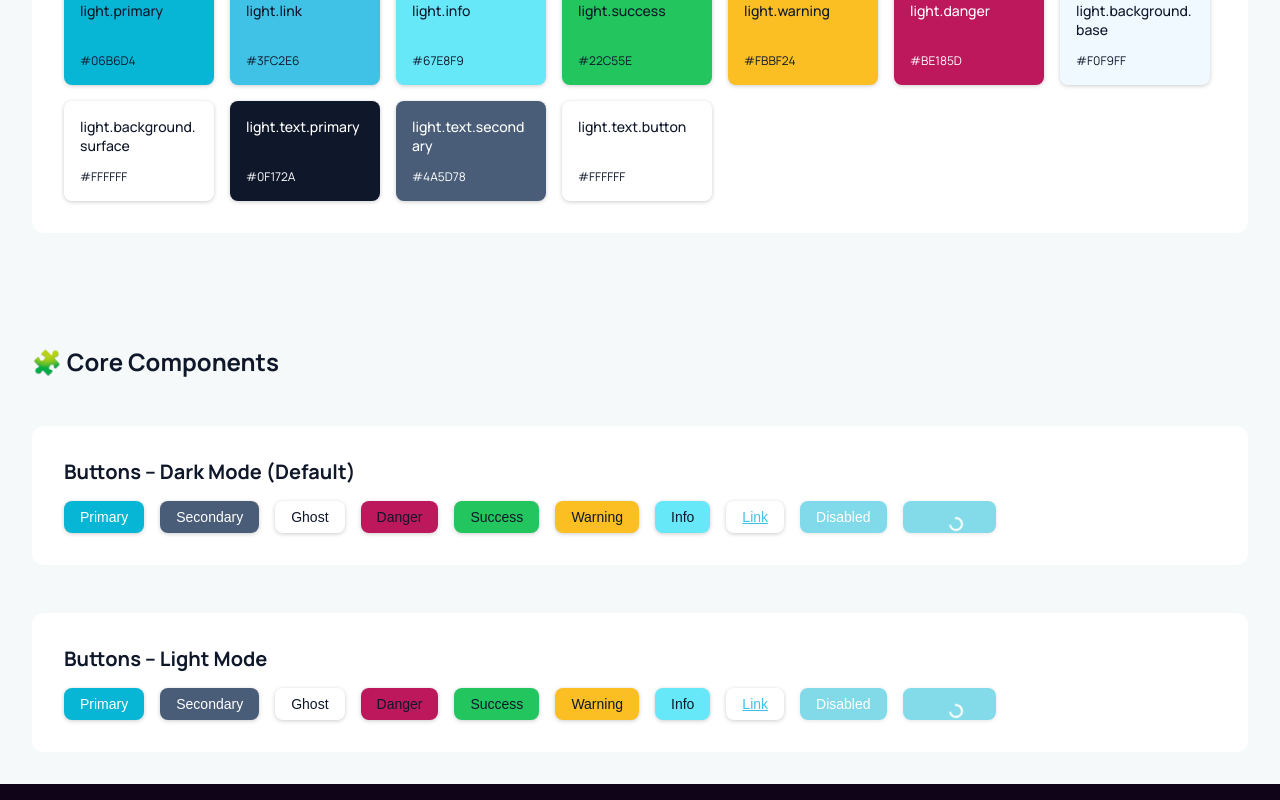
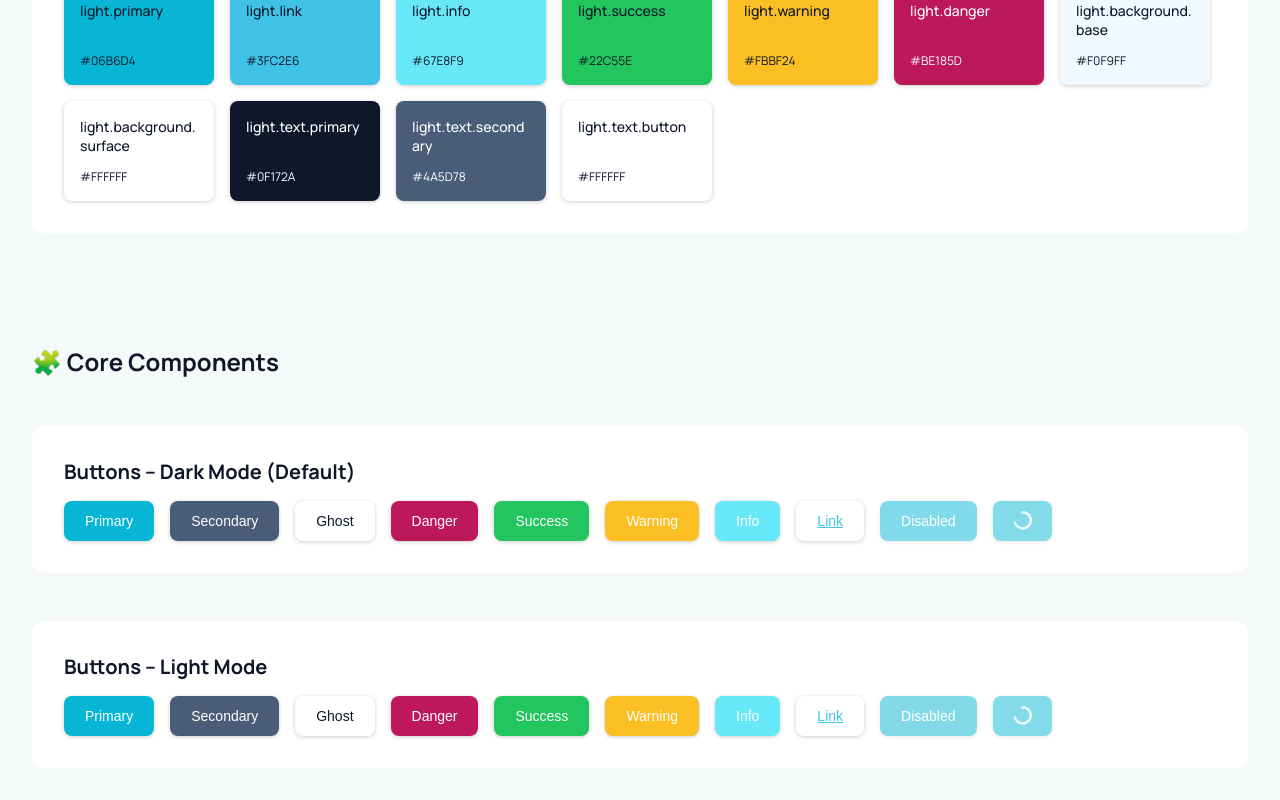
Before and after one commit to jeanetteobr/killua-ui, a React (Vite) app: page / in a window 1280 px wide. Shown: the part 574-1374 px from the top of the page. Built offline with nearby package versions, Linux system fonts and the light colour scheme.

Commit message:
refactor: clean up Button component and finalize Phase 1 improvements

```diff
--- /dev/null
+++ b/src/components/core/Button/Button.css
@@ -0,0 +1,86 @@
+.kui-btn {
+  display: flex;
+  align-items: center;
+  justify-content: center;
+  position: relative;
+  padding: 0.5em 1.5em;
+  border-radius: var(--radius-md);
+  font-size: var(--font-size-sm);
+  font-weight: 500;
+  box-shadow: var(--elevation-sm);
+  transition: all 0.2s ease;
+  border: none;
+  cursor: pointer;
+  outline: none;
+  min-height: 40px;
+}
+
+.kui-btn--fullWidth {
+  width: 100%;
+}
+
+.kui-btn--primary {
+  background: var(--color-primary);
+  color: #fff;
+}
+.kui-btn--secondary {
+  background: var(--color-secondary);
+  color: #fff;
+}
+.kui-btn--ghost {
+  background: transparent;
+  color: var(--text-primary);
+}
+.kui-btn--danger {
+  background: var(--color-danger);
+  color: #fff;
+}
+.kui-btn--success {
+  background: var(--color-success);
+  color: #fff;
+}
+.kui-btn--warning {
+  background: var(--color-warning);
+  color: #fff;
+}
+.kui-btn--info {
+  background: var(--color-info);
+  color: #fff;
+}
+.kui-btn--link {
+  background: transparent;
+  color: var(--color-link);
+  text-decoration: underline;
+  font-weight: var(--font-weight-medium);
+}
+
+.kui-btn--disabled,
+.kui-btn--loading {
+  cursor: not-allowed;
+  opacity: 0.5;
+}
+
+.kui-btn__spinner {
+  width: 1.25em;
+  height: 1.25em;
+  border: 2px solid currentColor;
+  border-right-color: transparent;
+  border-radius: 50%;
+  animation: spin 1s linear infinite;
+  display: inline-block;
+}
+
+.kui-btn__content {
+  display: inline-block;
+}
+
+/*
+  Visually hide button content when loading, but keep it accessible for screen readers.
+  This ensures the spinner is perfectly centered and the button size is preserved.
+  Pattern is widely used in accessible design systems.
+*/
+.kui-btn__content--hidden {
+  position: absolute;
+  left: -9999px;
+  visibility: hidden;
+}
--- a/src/components/core/Button/index.tsx
+++ b/src/components/core/Button/index.tsx
@@ -1,5 +1,6 @@
 import React, { forwardRef } from "react";
 import { ButtonProps, ButtonVariant } from "./Button.types";
+import './Button.css';
 
 const variantBgColors: Record<ButtonVariant, string> = {
   primary: "var(--color-primary)",
@@ -93,6 +94,16 @@ export const Button = forwardRef<HTMLButtonElement, ButtonProps>(({
   className,
   ...props
 }, ref) => {
+  // Compute class names
+  const classes = [
+    'kui-btn',
+    `kui-btn--${variant}`,
+    fullWidth ? 'kui-btn--fullWidth' : '',
+    disabled ? 'kui-btn--disabled' : '',
+    loading ? 'kui-btn--loading' : '',
+    className || ''
+  ].filter(Boolean).join(' ');
+
   // Compute dynamic text color for solid variants
   let textColor: string | undefined = undefined;
   if (variant !== "ghost" && variant !== "link" && variant !== "secondary") {
@@ -101,31 +112,6 @@ export const Button = forwardRef<HTMLButtonElement, ButtonProps>(({
   if (variant === "secondary") {
     textColor = "#FFFFFF";
   }
-
-  const baseStyles: React.CSSProperties = {
-    ...variantStyles[variant],
-    ...(textColor ? { color: textColor } : {}),
-    padding: "var(--spacing-sm) var(--spacing-md)",
-    borderRadius: "var(--radius-md)",
-    fontSize: "var(--font-size-sm)",
-    fontWeight: 500,
-    boxShadow: "var(--elevation-sm)",
-    cursor: disabled || loading ? "not-allowed" : "pointer",
-    opacity: disabled || loading ? 0.5 : 1,
-    width: fullWidth ? "100%" : "auto",
-    display: "inline-flex",
-    alignItems: "center",
-    justifyContent: "center",
-    gap: "var(--spacing-xs)",
-    position: "relative",
-    transition: "all 0.2s ease",
-  };
-
-  // Get the button's role based on variant
-  const getButtonRole = () => {
-    if (variant === "link") return "link";
-    return "button";
-  };
 
   // Get the button's accessible name
   const getAccessibleName = () => {
@@ -136,34 +122,25 @@ export const Button = forwardRef<HTMLButtonElement, ButtonProps>(({
   return (
     <button
       ref={ref}
-      role={getButtonRole()}
+      role={variant === "link" ? "link" : "button"}
       aria-disabled={disabled || loading}
       aria-busy={loading}
       aria-label={getAccessibleName()}
       disabled={disabled || loading}
-      style={baseStyles}
-      className={className}
+      className={classes}
       {...props}
     >
       {loading && (
-        <span
-          role="status"
-          aria-hidden="true"
-          style={{
-            position: "absolute",
-            left: "50%",
-            top: "50%",
-            transform: "translate(-50%, -50%)",
-            width: "1em",
-            height: "1em",
-            border: "2px solid currentColor",
-            borderRightColor: "transparent",
-            borderRadius: "50%",
-            animation: "spin 1s linear infinite",
-          }}
-        />
+        <>
+          <span
+            role="status"
+            aria-hidden="true"
+            className="kui-btn__spinner"
+          />
+          <span className="sr-only">Loading...</span>
+        </>
       )}
-      <span style={{ opacity: loading ? 0 : 1 }}>{children}</span>
+      <span className={`kui-btn__content${loading ? ' kui-btn__content--hidden' : ''}`}>{children}</span>
     </button>
   );
 });
--- a/src/styles/global.css
+++ b/src/styles/global.css
@@ -169,3 +169,15 @@ html, body {
     transform: rotate(360deg);
   }
 }
+
+.sr-only {
+  position: absolute;
+  width: 1px;
+  height: 1px;
+  padding: 0;
+  margin: -1px;
+  overflow: hidden;
+  clip: rect(0, 0, 0, 0);
+  white-space: nowrap;
+  border: 0;
+}
```
